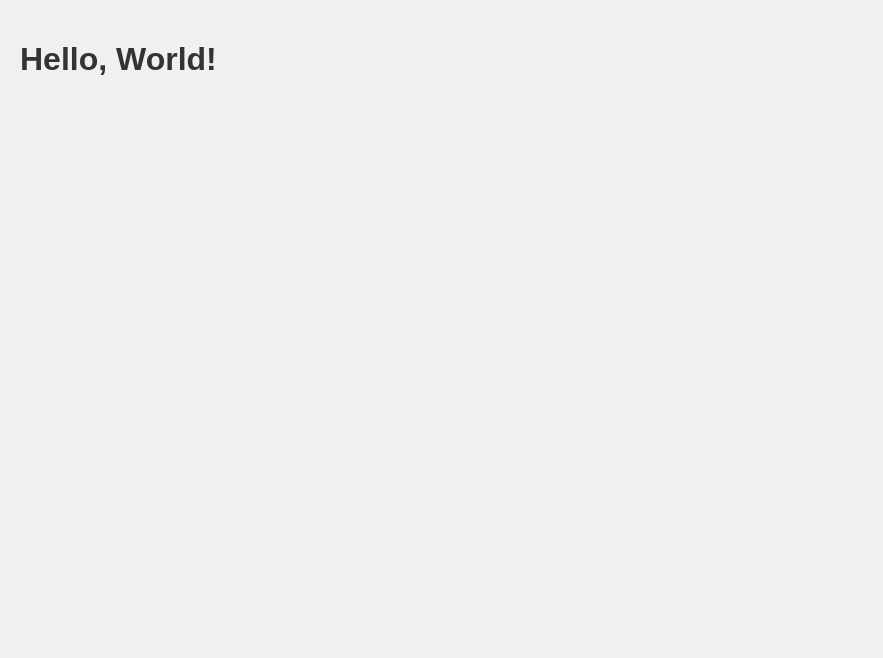
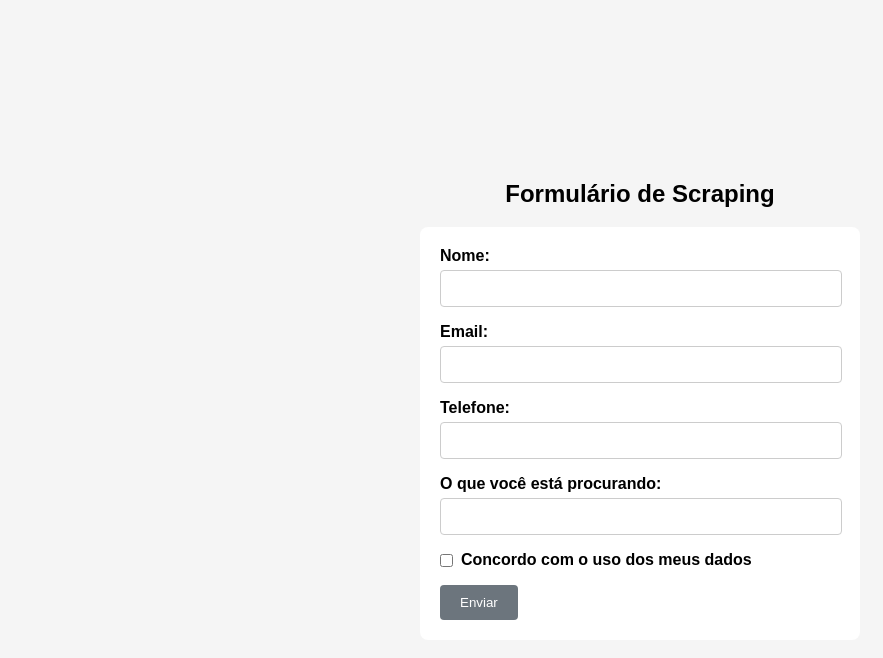
Before and after one commit to Nalberth-Ps/sistemas-distribuidos, a website with bundled scripts: page index.html in a window 1280 px wide. Shown: the whole page, without its empty margins (0-883 px from the left). Built offline with nearby package versions, Linux system fonts and the light colour scheme; files whose address does not match are found by name.

Commit message:
feat: add scraping form

```diff
--- a/index.html
+++ b/index.html
@@ -1,12 +1,83 @@
 <!doctype html>
-<html lang="en">
+<html lang="pt-BR">
   <head>
     <meta charset="UTF-8" />
     <meta name="viewport" content="width=device-width, initial-scale=1.0" />
-    <title>Meu Projeto TypeScript com Rollup</title>
+    <meta name="description" content="Formulário de Scraping" />
+    <meta name="keywords" content="HTML, CSS, JavaScript, TypeScript, Rollup" />
+    <meta name="author" content="Nalberth Santos Ribeiro" />
+    <title>Formulário de Scraping</title>
+    <link rel="stylesheet" href="main.css" />
   </head>
   <body>
-    <h1 id="greeting">Loading...</h1>
+    <h2 class="form-title">Formulário de Scraping</h2>
+    <form id="contact-form" class="contact-form">
+      <div class="form-group form-group-name">
+        <label>
+          <span class="form-label">Nome:</span>
+          <input
+            type="text"
+            id="name"
+            name="name"
+            class="form-input form-input-name"
+            required
+          />
+        </label>
+      </div>
+      <div class="form-group form-group-email">
+        <label>
+          <span class="form-label">Email:</span>
+          <input
+            type="email"
+            id="email"
+            name="email"
+            class="form-input form-input-email"
+            required
+          />
+        </label>
+      </div>
+      <div class="form-group form-group-phone">
+        <label>
+          <span class="form-label">Telefone:</span>
+          <input
+            type="tel"
+            id="phone"
+            name="phone"
+            class="form-input form-input-phone"
+            required
+          />
+        </label>
+      </div>
+      <div class="form-group form-group-looking-for">
+        <label>
+          <span class="form-label">O que você está procurando:</span>
+          <input
+            type="text"
+            id="looking-for"
+            name="looking-for"
+            class="form-input form-input-looking-for"
+            required
+          />
+        </label>
+      </div>
+      <div class="form-group form-group-agree">
+        <label>
+          <input
+            type="checkbox"
+            id="agree"
+            name="agree"
+            class="form-checkbox form-checkbox-agree"
+            required
+          />
+          <span class="form-label">Concordo com o uso dos meus dados</span>
+        </label>
+      </div>
+      <div class="form-group form-group-submit">
+        <button type="submit" class="form-button form-button-submit">
+          Enviar
+        </button>
+      </div>
+    </form>
     <script src="bundle.js"></script>
   </body>
 </html>
--- /dev/null
+++ b/src/components/Form.ts
@@ -0,0 +1,76 @@
+import { ContactFormData } from '../typings/form'
+
+export function extractFormData(form: HTMLFormElement): ContactFormData {
+  const formData = new FormData(form)
+
+  const name = formData.get('name') as string
+  const email = formData.get('email') as string
+  const phone = formData.get('phone') as string
+  const lookingFor = formData.get('looking-for') as string
+  const agree = formData.get('agree') as string
+
+  return {
+    name,
+    email,
+    phone,
+    lookingFor,
+    agree: agree === 'on',
+  }
+}
+
+export function handleFormSubmission(event: Event) {
+  event.preventDefault()
+
+  const form = event.target as HTMLFormElement
+  const formData = extractFormData(form)
+
+  if (!isFormDataValid(formData) || !isEmailValid(formData.email)) return
+
+  console.log({ ...formData })
+
+  form.reset()
+  updateSubmitButtonState(form)
+}
+
+export function isEmailValid(email: string) {
+  const emailPattern = /^[^\s@]+@[^\s@]+\.[^\s@]+$/
+  return emailPattern.test(email)
+}
+
+export function updateSubmitButtonState(form: HTMLFormElement) {
+  const submitButton = form.querySelector<HTMLButtonElement>(
+    'button[type="submit"]',
+  )
+  if (!submitButton) return
+
+  const formData = extractFormData(form)
+  const isFormValid = isFormDataValid(formData)
+
+  submitButton.disabled = !isFormValid
+}
+
+export function isFormDataValid(formData: ContactFormData): boolean {
+  return (
+    !!formData.name &&
+    isEmailValid(formData.email) &&
+    !!formData.phone &&
+    !!formData.lookingFor &&
+    formData.agree
+  )
+}
+
+export function initializeForm() {
+  const form = document.getElementById('contact-form') as HTMLFormElement
+  if (!form) return console.warn('Form not found')
+
+  const submitButton = form.querySelector<HTMLButtonElement>(
+    'button[type="submit"]',
+  )
+  if (!submitButton) return console.warn('Submit button not found')
+
+  form.addEventListener('submit', handleFormSubmission)
+  form.addEventListener('input', () => updateSubmitButtonState(form))
+  form.addEventListener('change', () => updateSubmitButtonState(form))
+
+  updateSubmitButtonState(form)
+}
--- a/src/components/Greeting.ts
+++ /dev/null
@@ -1,5 +0,0 @@
-// src/components/Greeting.ts
-
-export function greet(name: string): string {
-  return `Hello, ${name}!`;
-}
--- a/src/index.ts
+++ b/src/index.ts
@@ -1,11 +1,6 @@
-// src/index.ts
-
-import './styles/main.css';
-import { greet } from './components/Greeting';
+import './styles/main.css'
+import { initializeForm } from './components/Form'
 
 document.addEventListener('DOMContentLoaded', () => {
-  const greetingElement = document.getElementById('greeting');
-  if (greetingElement) {
-    greetingElement.textContent = greet('World');
-  }
-});
+  initializeForm()
+})
--- /dev/null
+++ b/src/styles/form.css
@@ -0,0 +1,70 @@
+.contact-form {
+  background: #fff;
+  padding: 1.25rem;
+  border-radius: 0.5rem;
+  max-width: 25rem;
+  width: 100%;
+}
+
+.form-group + .form-group {
+  margin-top: 1rem;
+}
+
+.form-group-agree label {
+  display: flex;
+  align-items: center;
+  gap: 0.5rem;
+}
+
+.form-group-agree .form-label {
+  margin: 0;
+}
+
+.form-label {
+  display: block;
+  margin-bottom: 0.3125rem;
+  font-weight: bold;
+}
+
+.form-input {
+  width: calc(100% - 1.25rem);
+  padding: 0.625rem;
+  border: 0.0625rem solid var(--input-border-color);
+  border-radius: 0.25rem;
+  transition: border-color 0.3s;
+}
+
+.form-input:hover,
+.form-input:focus {
+  border-color: var(--primary-color);
+  outline: none;
+  box-shadow: 0 0 0.25rem rgba(0, 123, 255, 0.25);
+}
+
+.form-checkbox {
+  margin: 0;
+  height: 100%;
+}
+
+.form-button {
+  background: var(--primary-color);
+  color: white;
+  padding: 0.625rem 1.25rem;
+  border: none;
+  border-radius: 0.25rem;
+  cursor: pointer;
+  transition: all 0.3s;
+}
+
+.form-button:hover {
+  background: var(--primary-color-hover);
+}
+
+.form-button:disabled {
+  background: var(--primary-color-disabled);
+  cursor: not-allowed;
+}
+
+.form-button:disabled:hover {
+  filter: brightness(0.9);
+}
--- a/src/styles/main.css
+++ b/src/styles/main.css
@@ -1,12 +1,19 @@
-/* src/styles/main.css */
+@import './variables.css';
+@import './form.css';
 
 body {
   font-family: Arial, sans-serif;
-  background-color: #f0f0f0;
   margin: 0;
-  padding: 20px;
+  padding: 0;
+  display: flex;
+  flex-direction: column;
+  align-items: center;
+  justify-content: center;
+  min-height: 100vh;
+  min-height: 100dvh;
+  background-color: var(--background-color);
 }
 
-h1 {
-  color: #333;
+.title {
+  margin-bottom: 20px;
 }
--- /dev/null
+++ b/src/styles/variables.css
@@ -0,0 +1,7 @@
+:root {
+  --background-color: #f5f5f5;
+  --primary-color: #007bff;
+  --primary-color-hover: #0056b3;
+  --input-border-color: #ccc;
+  --primary-color-disabled: #6c757d;
+}
--- /dev/null
+++ b/src/typings/form.ts
@@ -0,0 +1,7 @@
+export type ContactFormData = {
+  name: string
+  email: string
+  phone: string
+  lookingFor: string
+  agree: boolean
+}
```
